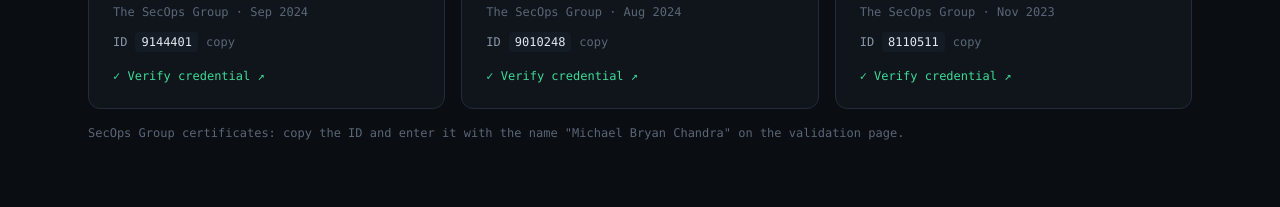
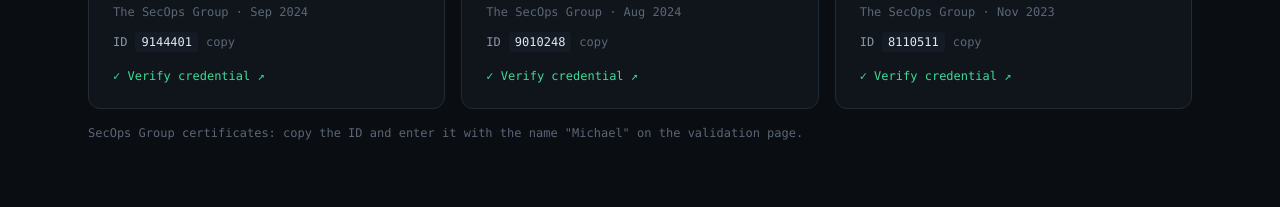
Before and after one commit to liquedgit/liquedgit.github.io, an Astro site: page / in a window 1280 px wide. Shown: the part 7160-7367 px from the top of the page. Built offline with nearby package versions, Linux system fonts and the light colour scheme; Astro itself is replaced by a stand-in of ours.

```diff
--- a/src/components/Credentials.astro
+++ b/src/components/Credentials.astro
@@ -1,7 +1,6 @@
 ---
 import SectionHeader from './SectionHeader.astro';
 import { certifications, arsenal, education } from '../data/credentials';
-import { profile } from '../data/profile';
 
 const issuers = [...new Set(certifications.map((c) => c.issuer))];
 ---
@@ -88,7 +87,7 @@ const issuers = [...new Set(certifications.map((c) => c.issuer))];
     }
   </div>
   <p id="secops-note" class="mt-4 font-mono text-xs text-dim">
-    SecOps Group certificates: copy the ID and enter it with the name "{profile.name}" on the validation page.
+    SecOps Group certificates: copy the ID and enter it with the name "Michael" on the validation page.
   </p>
 
   <div class="mt-16 grid gap-10 lg:grid-cols-[1.6fr_1fr]">
```
